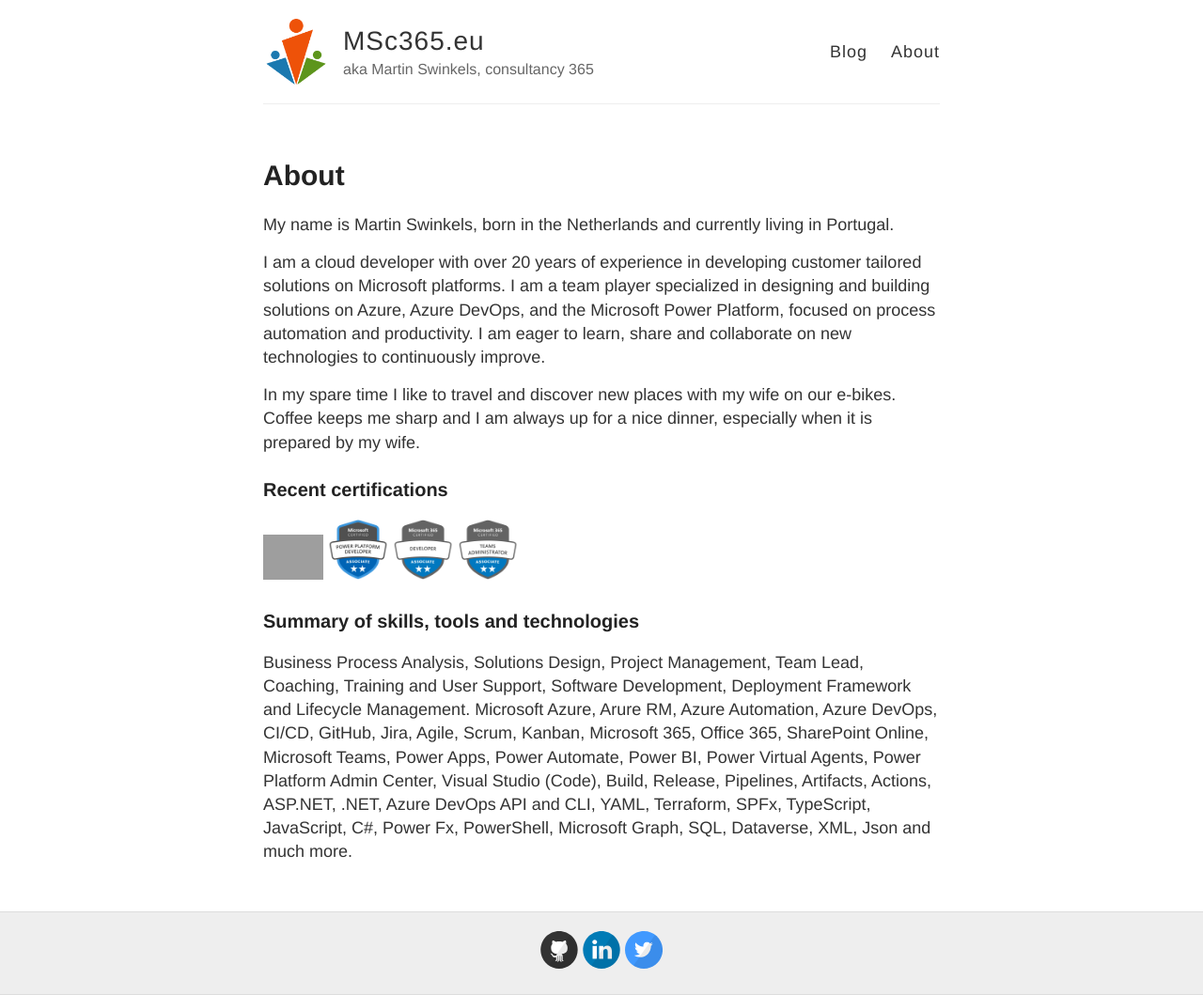
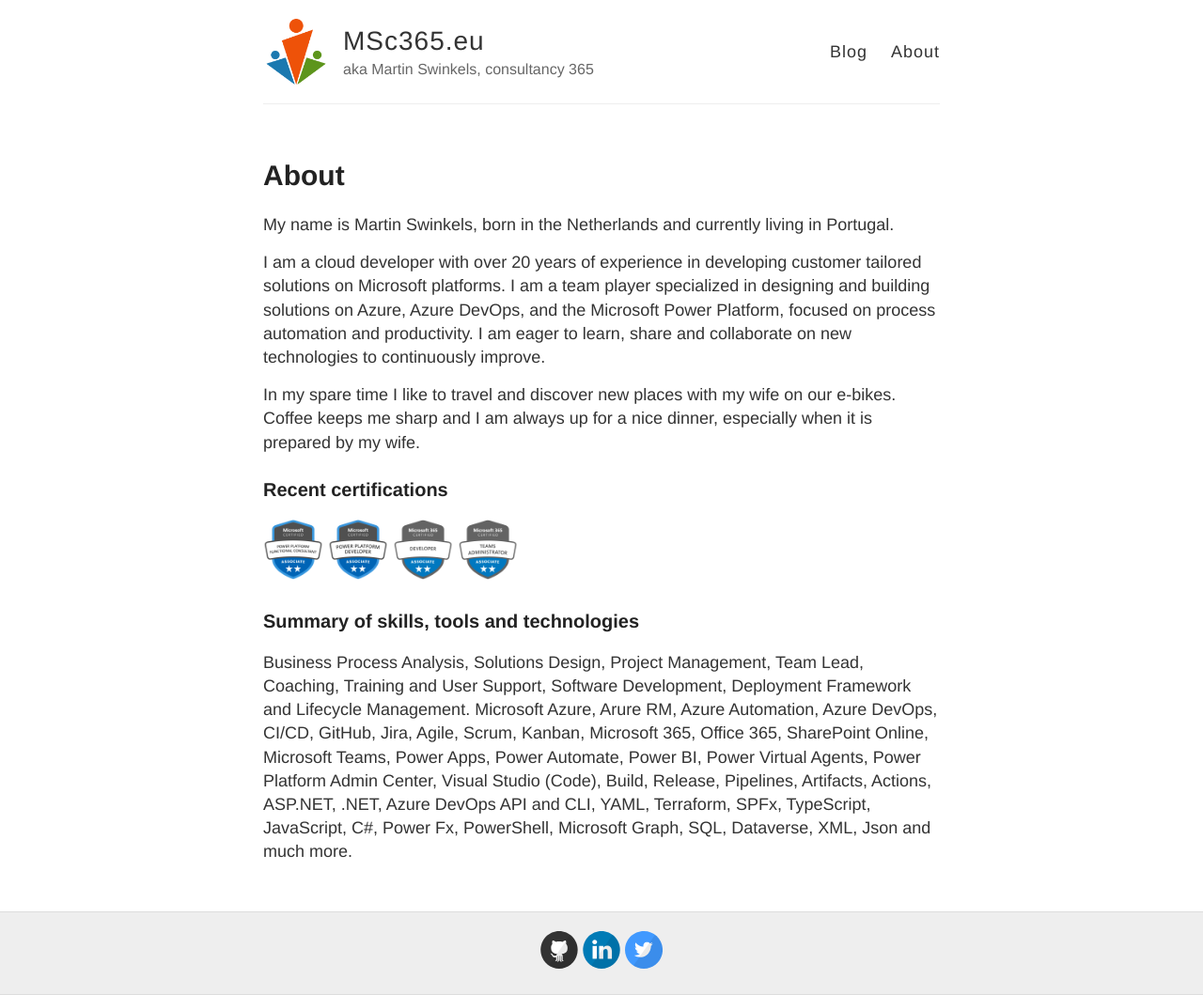
Before and after one commit to msc365/msc365.github.io, a Jekyll site: the page built from about.md, in a window 1280 px wide. Shown: the whole page at 94% size. Built offline with Jekyll 4.4.1, drawn with Linux system fonts in a browser that asks for light colours; a file with an impossible date is left out.

Commit message:
Update about.md
Fixed image typo

```diff
--- a/about.md
+++ b/about.md
@@ -12,7 +12,7 @@
 
 ### Recent certifications
 
-<img src="https://msc365.eu/images/picrosoft-power-platform-consultant.png" width="64"> <img src="https://msc365.eu/images/microsoft-power-platform-developer.png" width="64"> <img src="https://msc365.eu/images/microsoft365-developer.png" width="64"> <img src="https://msc365.eu/images/microsoft365-teams-administrator.png" width="64">
+<img src="https://msc365.eu/images/microsoft-power-platform-consultant.png" width="64"> <img src="https://msc365.eu/images/microsoft-power-platform-developer.png" width="64"> <img src="https://msc365.eu/images/microsoft365-developer.png" width="64"> <img src="https://msc365.eu/images/microsoft365-teams-administrator.png" width="64">
 
 ### Summary of skills, tools and technologies
 
```
